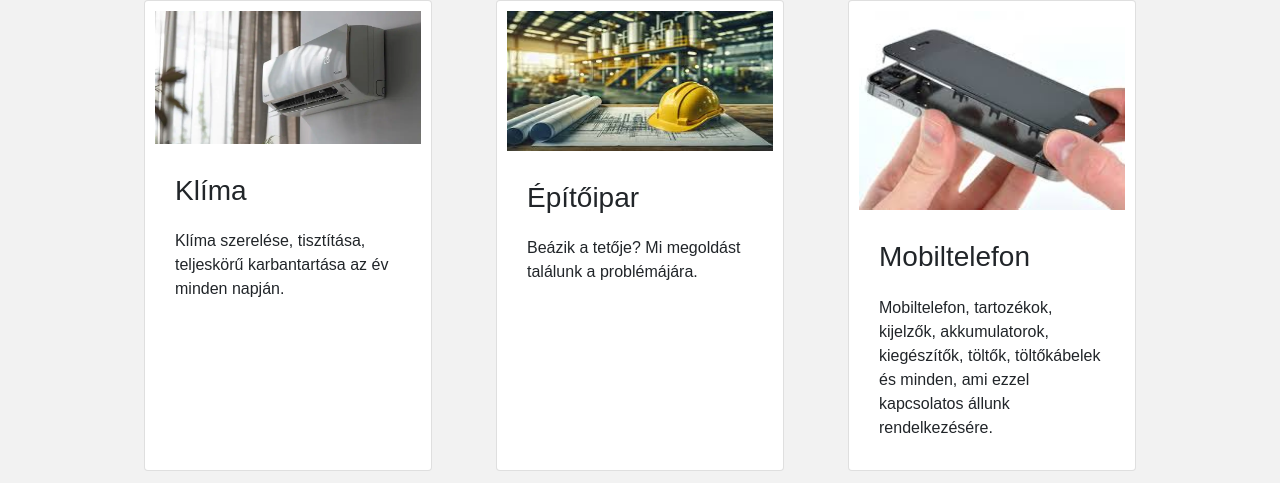
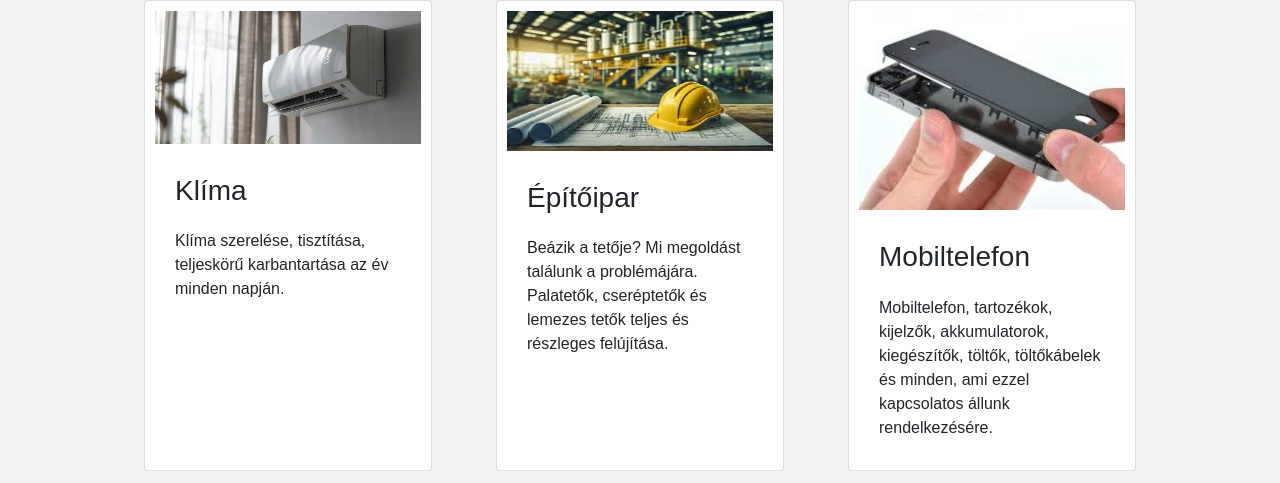
Before and after one commit to Marci02/OrsiNetwork, a plain HTML site: page index.html in a window 1280 px wide. Shown: the part 303-786 px from the top of the page. Drawn offline with nearby package versions, Linux system fonts and the light colour scheme.

Commit message:
javított

```diff
--- a/index.html
+++ b/index.html
@@ -31,7 +31,7 @@
                         <img class="card-img-top" src="img/epitoipar.jpg" alt="klíma" height="150px">
                         <div class="card-body">
                         <h3 class="card-title">Építőipar</h3>
-                        <p class="card-text">Beázik a tetője? Mi megoldást találunk a problémájára.</p>
+                        <p class="card-text">Beázik a tetője? Mi megoldást találunk a problémájára. Palatetők, cseréptetők és lemezes tetők teljes és részleges felújítása.</p>
                         </div>
                     </div>
                     <div class="card" style="width: 18rem;">
```
